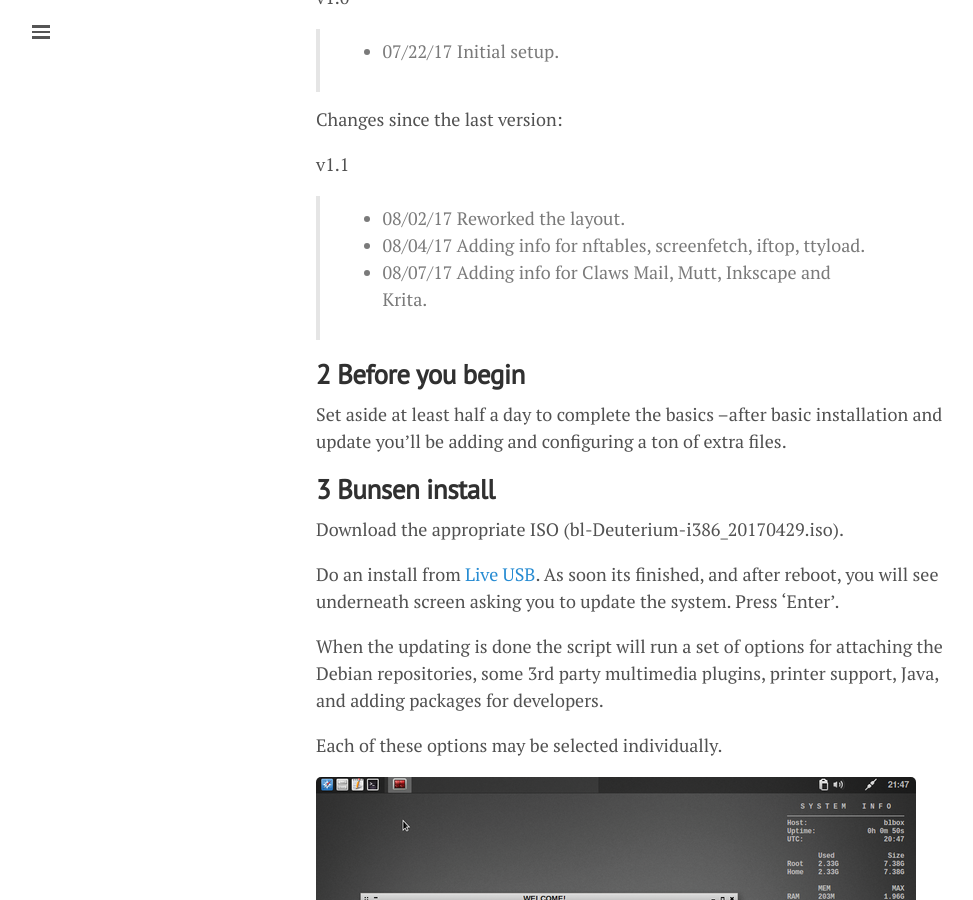
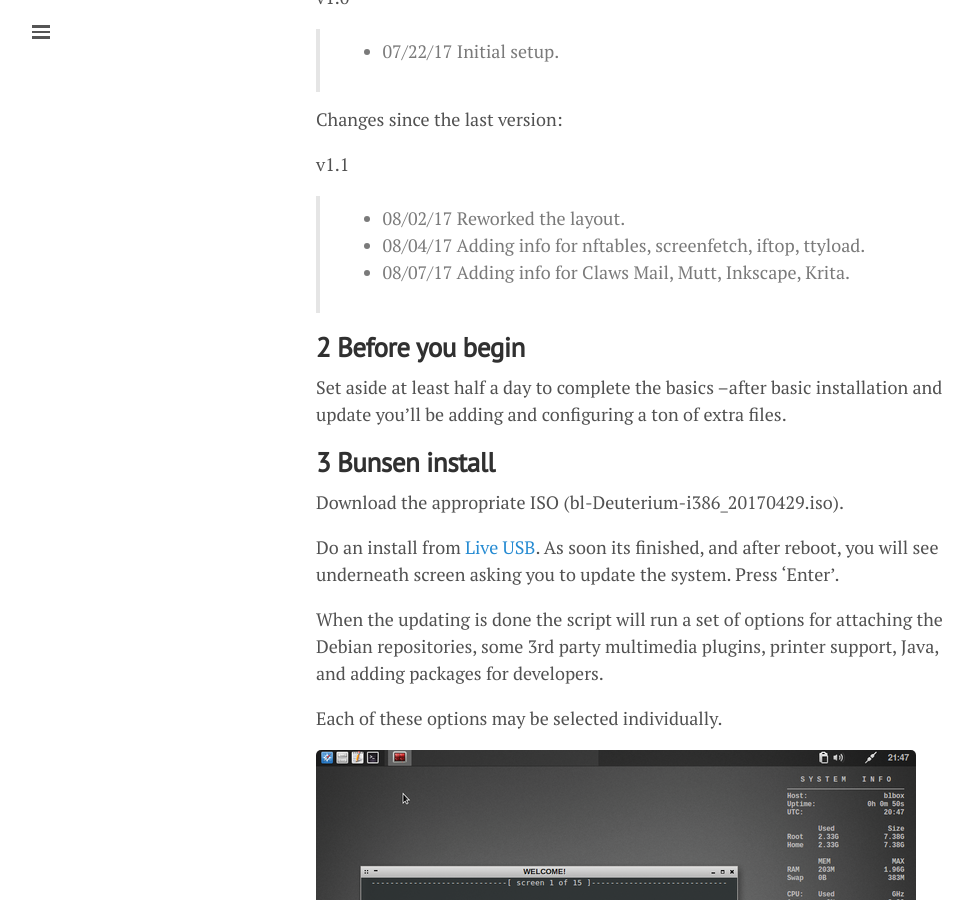
Before and after one commit to lgeurts/lgeurts.github.io, a Jekyll site: the page built from _posts/2017-07-11-bunsenlabs-linux-setup-notes-for dell-inspiron-6000.md, in a window 1280 px wide and 900 px high, scrolled down 1105 px. Shown: the whole window, without its empty margins (0-973 px from the left). Built offline with Jekyll 4.4.1, drawn with Linux system fonts in a browser that asks for light colours; nearby versions of some CDN libraries; comment, search, counter and statistics services are not loaded.

Commit message:
Update 2017-07-11-bunsenlabs-linux-setup-notes-for dell-inspiron-6000.md

```diff
--- a/_posts/2017-07-11-bunsenlabs-linux-setup-notes-for dell-inspiron-6000.md
+++ b/_posts/2017-07-11-bunsenlabs-linux-setup-notes-for dell-inspiron-6000.md
@@ -29,7 +29,7 @@
 
 > * 08/02/17 Reworked the layout.
 > * 08/04/17 Adding info for nftables, screenfetch, iftop, ttyload.
-> * 08/07/17 Adding info for Claws Mail, Mutt, Inkscape and Krita.
+> * 08/07/17 Adding info for Claws Mail, Mutt, Inkscape, Krita.
 
 **2 Before you begin**
 ----------------------
```
